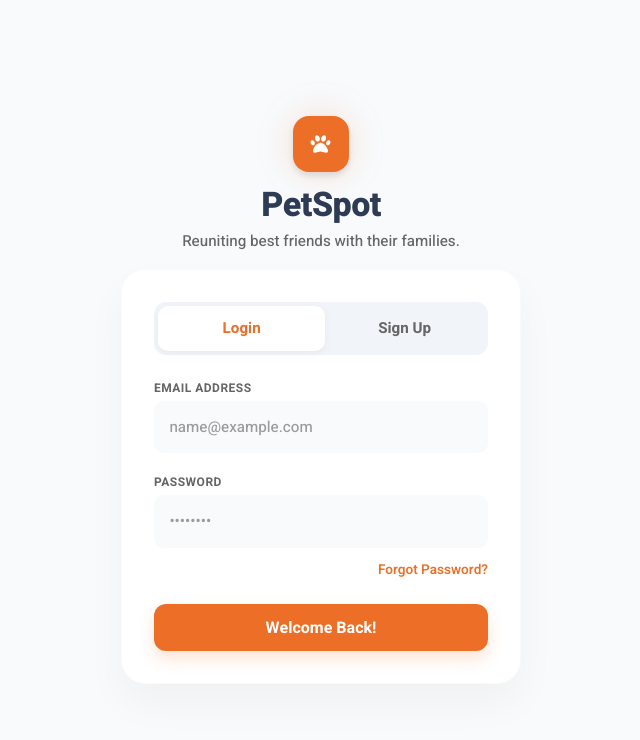
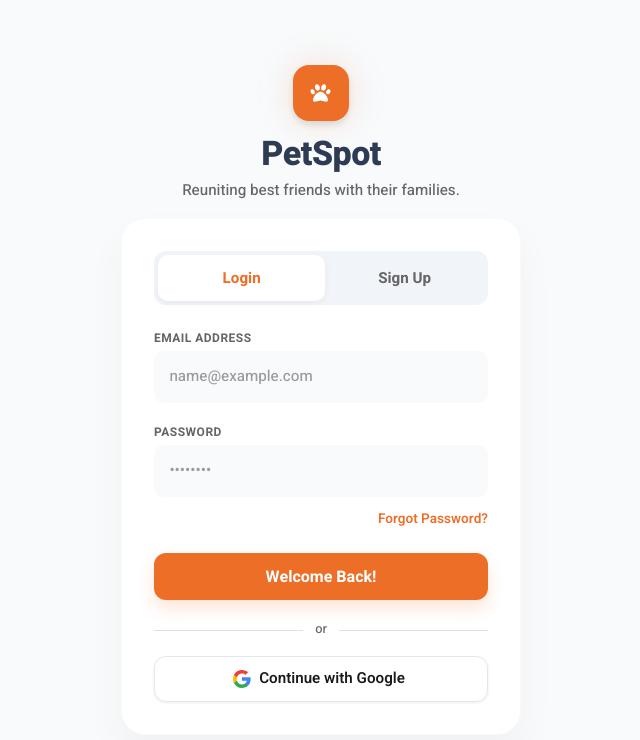
Before and after one commit to naomiprital/PetSpot-Web-Client, a React (Vite) app: page /auth in a window 1280 px wide. Shown: the top 740 px of the page, without its empty margins (319-959 px from the left). Built offline with nearby package versions, Linux system fonts and the light colour scheme.

Commit message:
feat: google authentication button

```diff
--- /dev/null
+++ b/src/components/GoogleAuthButton.tsx
@@ -0,0 +1,69 @@
+import { Box, Button, Divider, Typography } from '@mui/material';
+import { GOOGLE_COLORS } from '../theme/theme';
+
+interface GoogleAuthButtonProps {
+  label?: string;
+  onClick?: () => void;
+}
+
+const GoogleLogo = () => (
+  <svg width="18" height="18" viewBox="0 0 18 18" xmlns="http://www.w3.org/2000/svg">
+    <g fill="none" fillRule="evenodd">
+      <path
+        d="M17.64 9.205c0-.639-.057-1.252-.164-1.841H9v3.481h4.844a4.14 4.14 0 0 1-1.796 2.716v2.259h2.908c1.702-1.567 2.684-3.875 2.684-6.615z"
+        fill={GOOGLE_COLORS.blue}
+      />
+      <path
+        d="M9 18c2.43 0 4.467-.806 5.956-2.18l-2.908-2.259c-.806.54-1.837.86-3.048.86-2.344 0-4.328-1.584-5.036-3.711H.957v2.332A8.997 8.997 0 0 0 9 18z"
+        fill={GOOGLE_COLORS.green}
+      />
+      <path
+        d="M3.964 10.71A5.41 5.41 0 0 1 3.682 9c0-.593.102-1.17.282-1.71V4.958H.957A8.996 8.996 0 0 0 0 9c0 1.452.348 2.827.957 4.042l3.007-2.332z"
+        fill={GOOGLE_COLORS.yellow}
+      />
+      <path
+        d="M9 3.58c1.321 0 2.508.454 3.44 1.345l2.582-2.58C13.463.891 11.426 0 9 0A8.997 8.997 0 0 0 .957 4.958L3.964 7.29C4.672 5.163 6.656 3.58 9 3.58z"
+        fill={GOOGLE_COLORS.red}
+      />
+    </g>
+  </svg>
+);
+
+const GoogleAuthButton = ({ label = 'Continue with Google', onClick }: GoogleAuthButtonProps) => (
+  <Box sx={{ display: 'flex', flexDirection: 'column', gap: 2 }}>
+    <Box sx={{ display: 'flex', alignItems: 'center', gap: 1.5 }}>
+      <Divider sx={{ flex: 1 }} />
+      <Typography sx={{ fontSize: '0.8rem', color: 'text.secondary', whiteSpace: 'nowrap' }}>
+        or
+      </Typography>
+      <Divider sx={{ flex: 1 }} />
+    </Box>
+
+    <Button
+      fullWidth
+      variant="outlined"
+      onClick={onClick}
+      startIcon={<GoogleLogo />}
+      sx={({
+        py: 1.1,
+        borderRadius: '0.75rem',
+        textTransform: 'none',
+        fontSize: '0.95rem',
+        fontWeight: 600,
+        borderColor: 'grey.300',
+        color: 'text.primary',
+        backgroundColor: 'background.paper',
+        boxShadow: '0 1px 3px rgba(0,0,0,0.08)',
+        '&:hover': {
+          borderColor: 'grey.400',
+          backgroundColor: 'grey.50',
+          boxShadow: '0 2px 6px rgba(0,0,0,0.12)',
+        },
+      })}
+    >
+      {label}
+    </Button>
+  </Box>
+);
+
+export default GoogleAuthButton;
--- a/src/components/Login.tsx
+++ b/src/components/Login.tsx
@@ -2,6 +2,7 @@
 import { Box, Button, Link, InputBase, Typography, styled } from '@mui/material';
 import { useTheme } from '@mui/material/styles';
 import { useForm } from 'react-hook-form';
+import GoogleAuthButton from './GoogleAuthButton';
 
 const inputSx = {
   backgroundColor: 'background.default',
@@ -137,6 +138,14 @@
       >
         Welcome Back!
       </Button>
+
+      <GoogleAuthButton
+        label="Continue with Google"
+        onClick={() => {
+          // TODO: Trigger real Google OAuth flow
+          if (onLogin) onLogin();
+        }}
+      />
     </Box>
   );
 };
--- a/src/theme/theme.ts
+++ b/src/theme/theme.ts
@@ -3,6 +3,13 @@
 import '@fontsource/heebo/600.css';
 import '@fontsource/heebo/700.css';
 import '@fontsource/heebo/800.css';
+
+export const GOOGLE_COLORS = {
+  blue: '#4285F4',
+  green: '#34A853',
+  yellow: '#FBBC05',
+  red: '#EA4335',
+} as const;
 
 const theme = createTheme({
   palette: {
```
